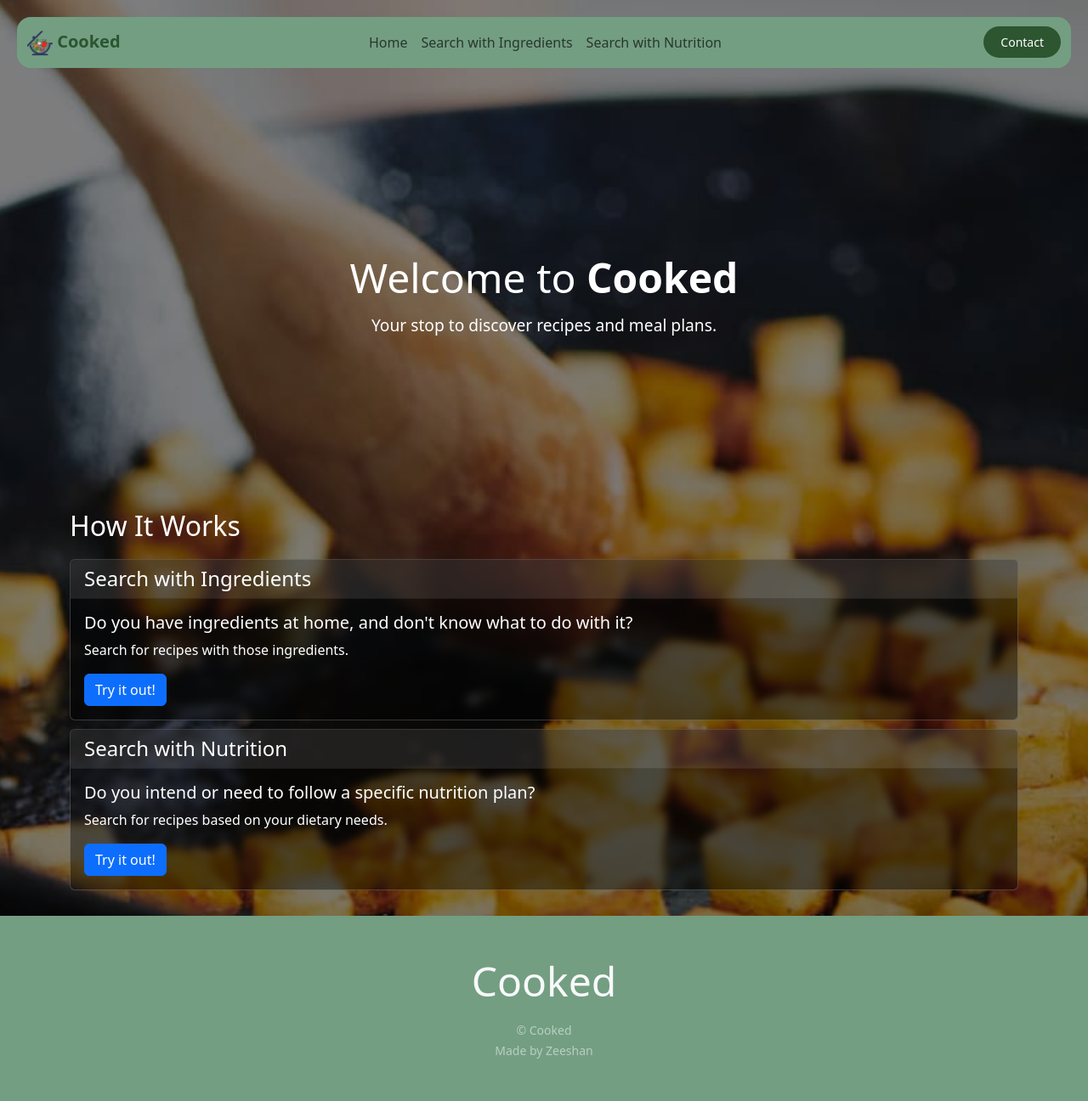
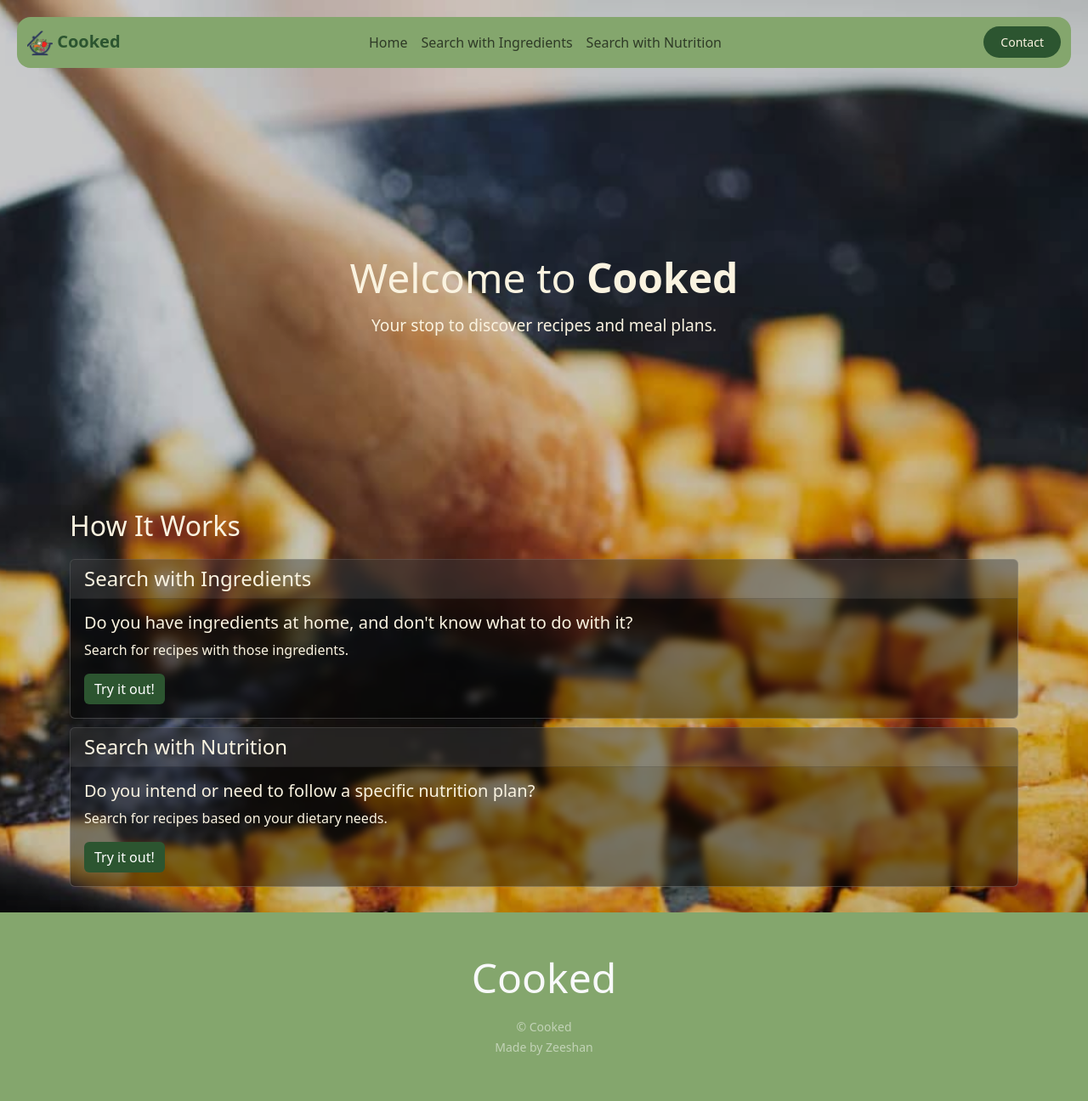
Before and after one commit to Z33xD/cooked, a Flask app: page / in a window 1280 px wide. Shown: the whole page at 85% size. After the commit the page ends 1242 px from the top, so only its background shows below. Run offline with Flask 3, Linux system fonts and the light colour scheme.

Commit message:
Changed colours within the webpages. Some more visual changes.

```diff
--- a/static/styles.css
+++ b/static/styles.css
@@ -22,7 +22,7 @@ main
 
 .navbar
 {
-    background-color: #739E82;
+    background-color: #84A66D;
     height: 60px;
     margin: 20px;
     border-radius: 16px;
@@ -44,14 +44,14 @@ main
 
 .navbar-brand:hover
 {
-    color: black !important;
+    color: #222222 !important;
     transition: 0.3s color;
 }
 
 .contact-button
 {
     background-color: #2C5530;
-    color: white;
+    color: #FAF3E0;
     font-size: 14px;
     padding: 8px 20px;
     border-radius: 50px;
@@ -134,7 +134,7 @@ main
 .hero-section::before, .how-it-works::before, .subpage-header::before
 {
     height: 100%;
-    background-color: rgba(0, 0, 0, 0.5);
+    background-color: rgba(0, 0, 0, 0.2);
     content: "";
     position: absolute;
     top: 0;
@@ -150,12 +150,12 @@ main
 {
     position: relative;
     z-index: 1;
-    color: white;
+    color: #FAF3E0;
 }
 
 .hero-title
 {
-    color: white;
+    color: #FAF3E0;
     margin-bottom: 1rem;
     font-size: 3rem;
     z-index: 1;
@@ -163,7 +163,7 @@ main
 
 .hero-text
 {
-    color: white;
+    color: #FAF3E0;
     font-size: 1.2rem;
     z-index: 1;
 }
@@ -204,23 +204,23 @@ main
 {
     background-color: rgba(255, 255, 255, 0.1) !important;
     border-bottom: 1px solid rgba(255, 255, 255, 0.2);
-    color: white !important;
+    color: #FAF3E0 !important;
 }
 
 .card-title, .card-text
 {
-    color: white !important;
+    color: #FAF3E0 !important;
 }
 
-.btn-primary
+.btn-primary, .try-it-out
 {
-    background-color: #2C5530;
-    border: none;
+    background-color: #2C5530 !important;
+    border: none !important;
 }
 
-.btn-primary:hover
+.btn-primary:hover, .try-it-out:hover
 {
-    background-color: #1C361E;
+    background-color: #1C361E !important;
 }
 
 .section-title
@@ -236,8 +236,8 @@ main
 
 .footer-styling
 {
-    background-color: #739E82;
-    color: white;
+    background-color: #84A66D;
+    color: #FAF3E0;
     text-align: center;
     width: 100%;
     margin: 0;
@@ -355,9 +355,14 @@ img
 input[type="range"]
 {
     width: 100%;
-    accent-color: #007bff;
+    accent-color: #678b59;
     margin-top: 5px;
     margin-bottom: 20px;
+}
+
+input[type="checkbox"]
+{
+    accent-color: #678b59;
 }
 
 input[type="range"]:disabled {
--- a/templates/index.html
+++ b/templates/index.html
@@ -33,7 +33,7 @@
                 <div class="card-body">
                     <h5 class="card-title">Do you intend or need to follow a specific nutrition plan?</h5>
                     <p class="card-text">Search for recipes based on your dietary needs.</p>
-                    <a href="{{ url_for('search_nutrition') }}" class="btn btn-primary">Try it out!</a>
+                    <a href="{{ url_for('search_nutrition') }}" class="btn btn-primary try-it-out">Try it out!</a>
                 </div>
             </div>
         </div>
```
Also changed, not shown: other parts of static/styles.css (+21 -21 lines), templates/meal_planner.html (deleted, +0 -8 lines), templates/recipe_details.html (deleted, +0 -32 lines).
